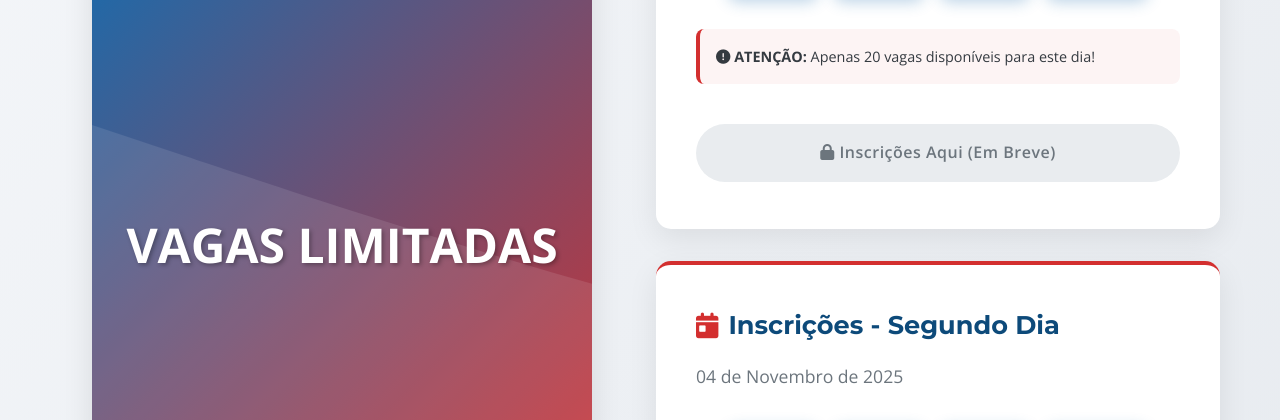
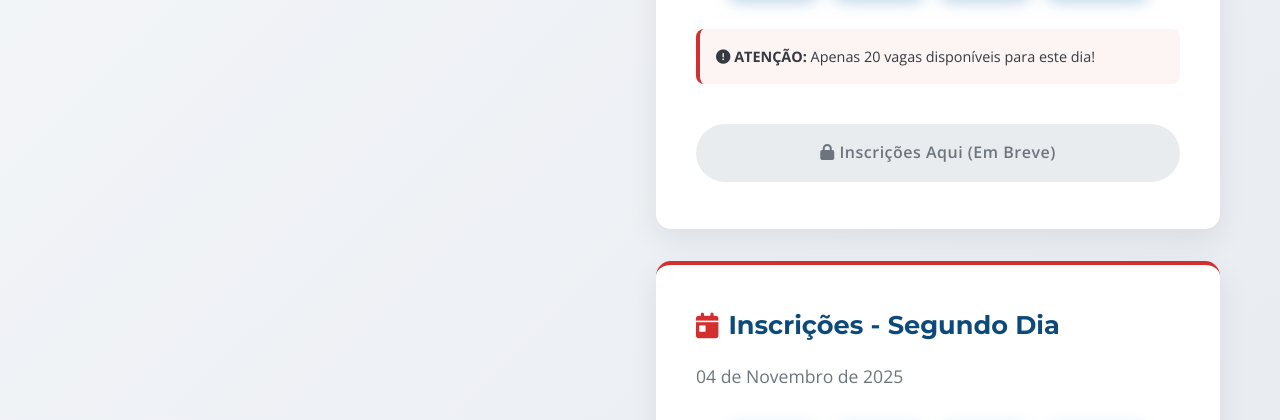
Before and after one commit to Gabrielcdecarvalho/workshopcoleta, a plain HTML site: page index.html in a window 1280 px wide. Shown: the part 467-887 px from the top of the page. Drawn offline with nearby package versions, Linux system fonts and the light colour scheme.

Commit message:
index.html

```diff
--- a/index.html
+++ b/index.html
@@ -462,7 +462,7 @@
         <div class="main-content">
             <!-- Image Section -->
             <div class="image-section">
-                <div class="image-container">
+                <div class="vagaslimitadas.png">
                     <!-- A imagem vagaslimitadas.png seria colocada aqui -->
                 </div>
             </div>
```
